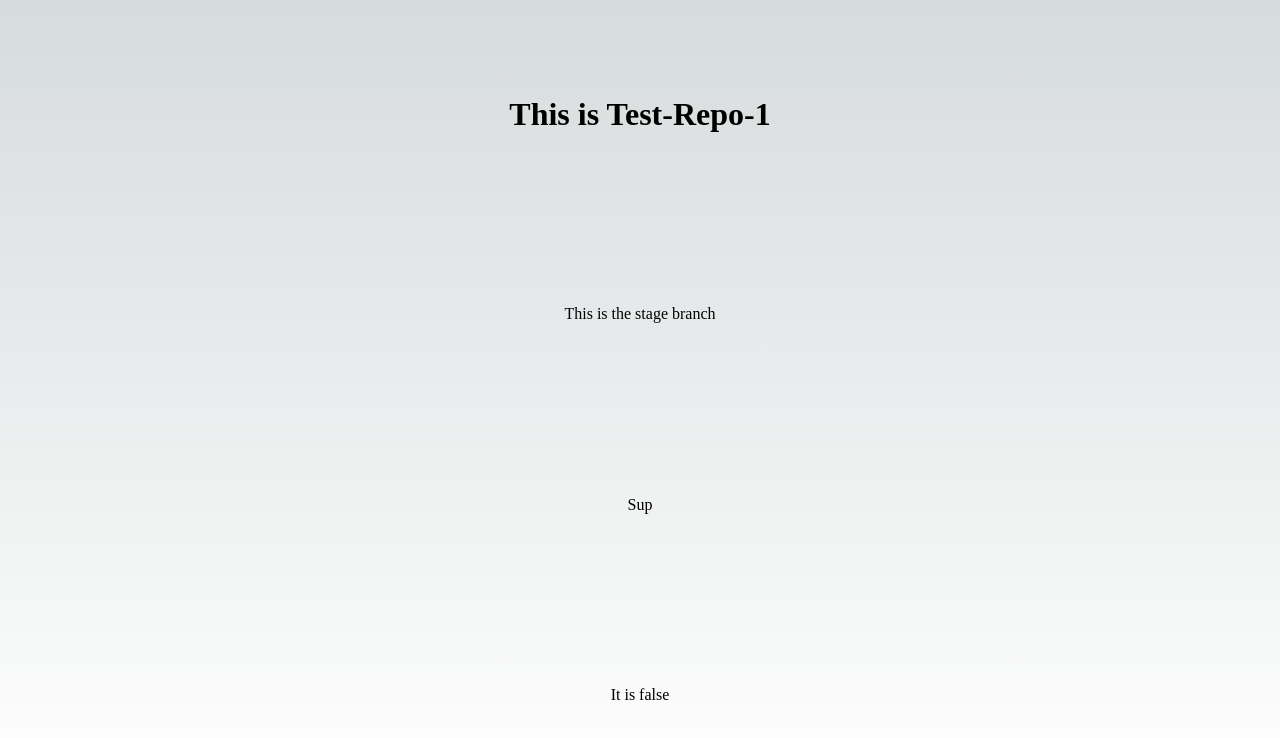
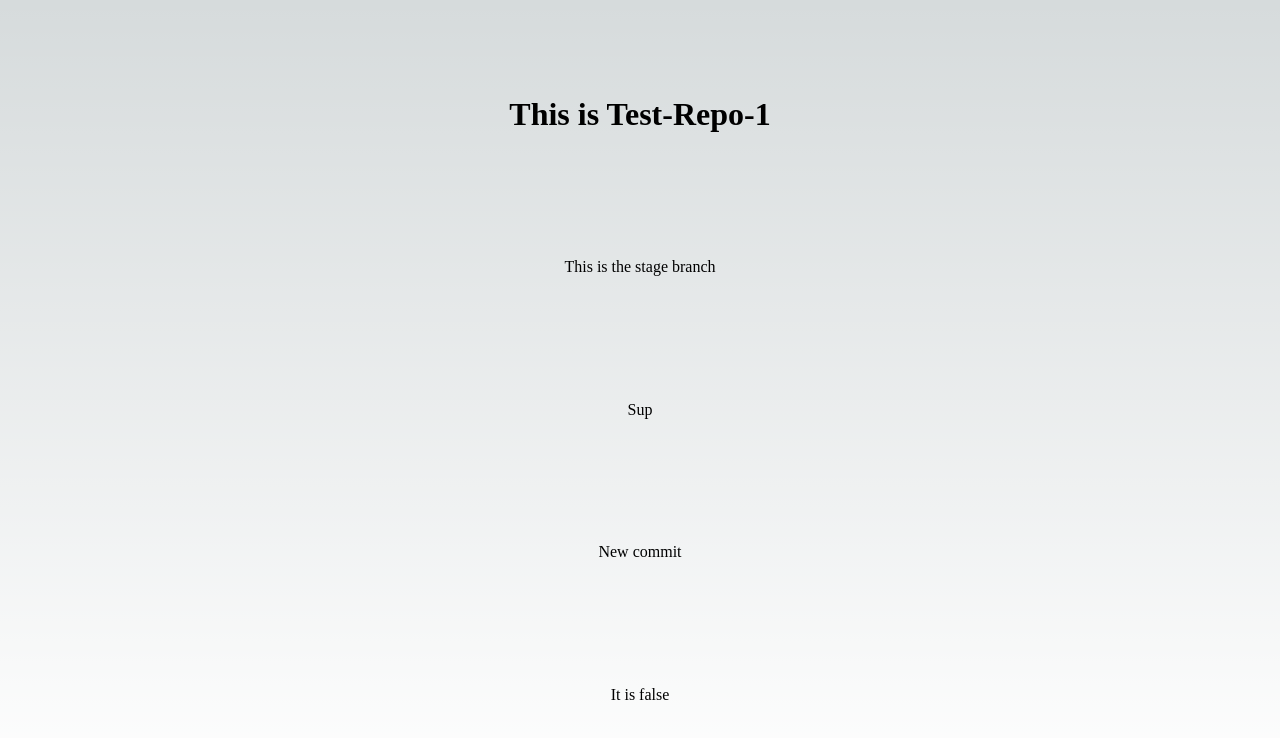
Before and after one commit to dzamanillo/test-repo-1, a Next.js app in the folder my-app/: page / in a window 1280 px wide. Shown: the top 738 px of the page. Built offline with nearby package versions, Linux system fonts and the light colour scheme.

Commit message:
CU-863g46ex9 - Delete Task

```diff
--- a/my-app/src/pages/index.js
+++ b/my-app/src/pages/index.js
@@ -25,6 +25,7 @@ export default function Home() {
 				<h1>This is Test-Repo-1</h1>
 				<p>This is the stage branch</p>
 				<p>Sup</p>
+				<p>New commit</p>
 				{variable === "true" ? <p>It is true</p> : <p>It is false</p>}
 			</main>
 		</>
```
